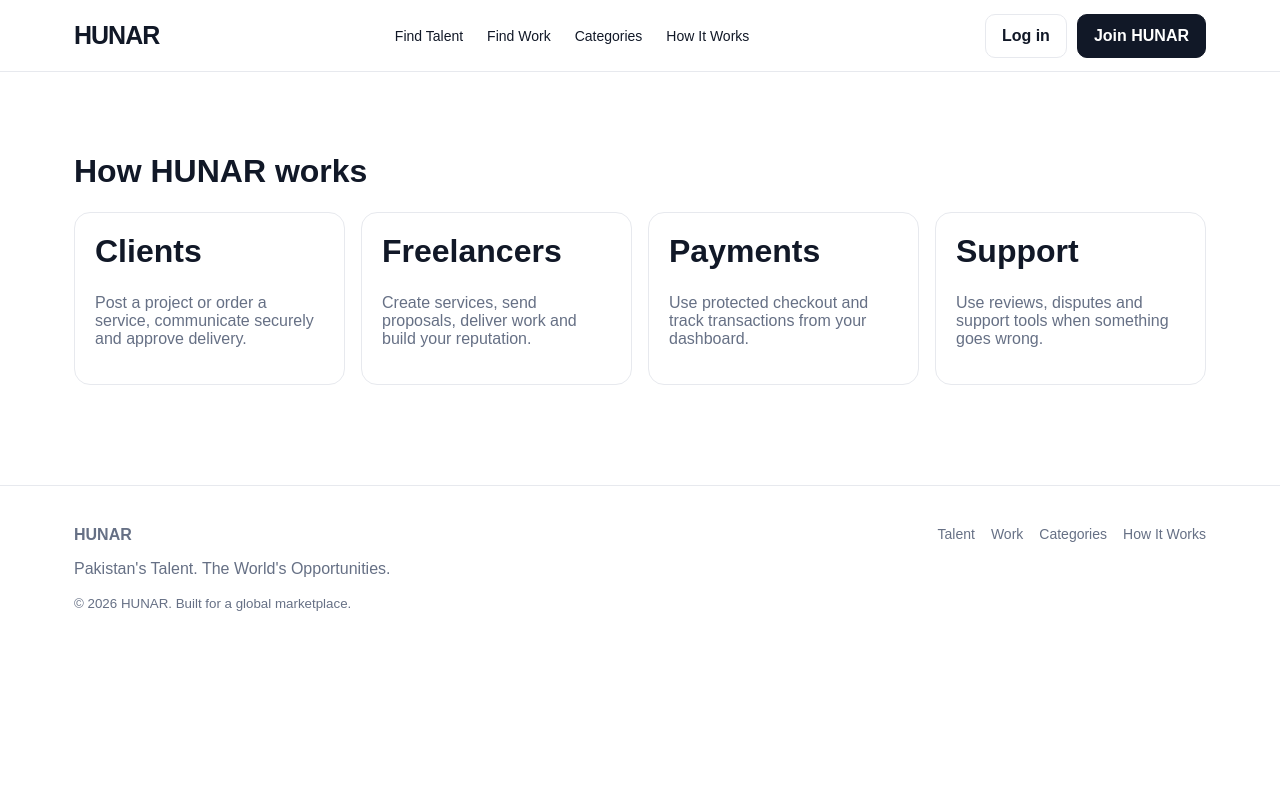
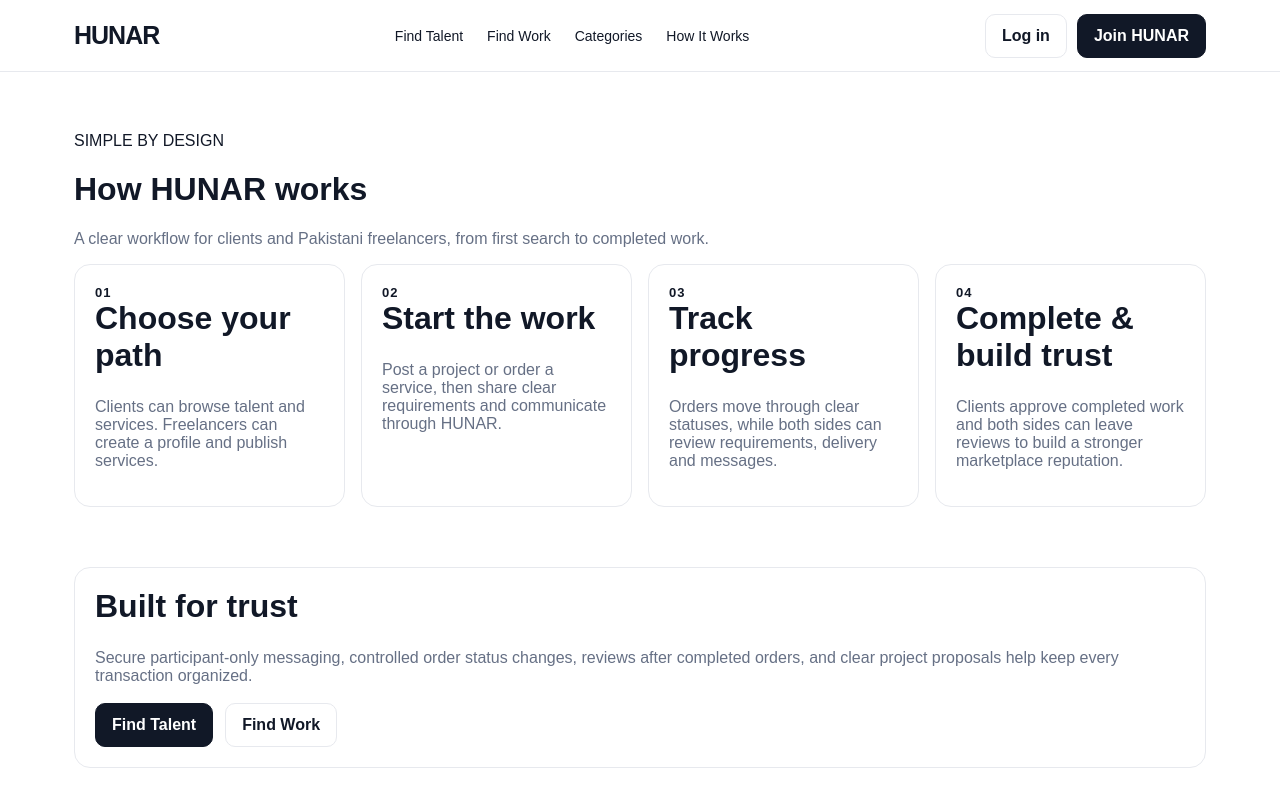
Before and after one commit to haroonkhan89041-netizen/hunar-marketplace, a Next.js app: page /how-it-works in a window 1280 px wide. Shown: the top 800 px of the page. Built offline with nearby package versions, Linux system fonts and the light colour scheme.

Commit message:
Upgrade How HUNAR Works page UX and marketplace guidance

```diff
--- a/app/how-it-works/page.tsx
+++ b/app/how-it-works/page.tsx
@@ -1 +1,8 @@
-export default function How(){return <main className="section"><div className="container"><h1>How HUNAR works</h1><div className="grid">{[['Clients','Post a project or order a service, communicate securely and approve delivery.'],['Freelancers','Create services, send proposals, deliver work and build your reputation.'],['Payments','Use protected checkout and track transactions from your dashboard.'],['Support','Use reviews, disputes and support tools when something goes wrong.']].map(([a,b])=><div className="card" key={a}><h2>{a}</h2><p className="muted">{b}</p></div>)}</div></div></main>}
+const steps=[
+  ['01','Choose your path','Clients can browse talent and services. Freelancers can create a profile and publish services.'],
+  ['02','Start the work','Post a project or order a service, then share clear requirements and communicate through HUNAR.'],
+  ['03','Track progress','Orders move through clear statuses, while both sides can review requirements, delivery and messages.'],
+  ['04','Complete & build trust','Clients approve completed work and both sides can leave reviews to build a stronger marketplace reputation.'],
+];
+
+export default function How(){return <main className="section"><div className="container"><div className="sectionHeader"><div><span className="eyebrow">SIMPLE BY DESIGN</span><h1>How HUNAR works</h1><p className="muted">A clear workflow for clients and Pakistani freelancers, from first search to completed work.</p></div></div><div className="grid">{steps.map(([n,t,d])=><div className="card" key={n}><div style={{fontWeight:800,fontSize:13,letterSpacing:1}}>{n}</div><h2>{t}</h2><p className="muted">{d}</p></div>)}</div><div className="section" style={{paddingBottom:0}}><div className="card"><h2>Built for trust</h2><p className="muted">Secure participant-only messaging, controlled order status changes, reviews after completed orders, and clear project proposals help keep every transaction organized.</p><div style={{display:'flex',gap:12,flexWrap:'wrap',marginTop:18}}><a className="btn primary" href="/talent">Find Talent</a><a className="btn" href="/work">Find Work</a></div></div></div></div></main>}
```
